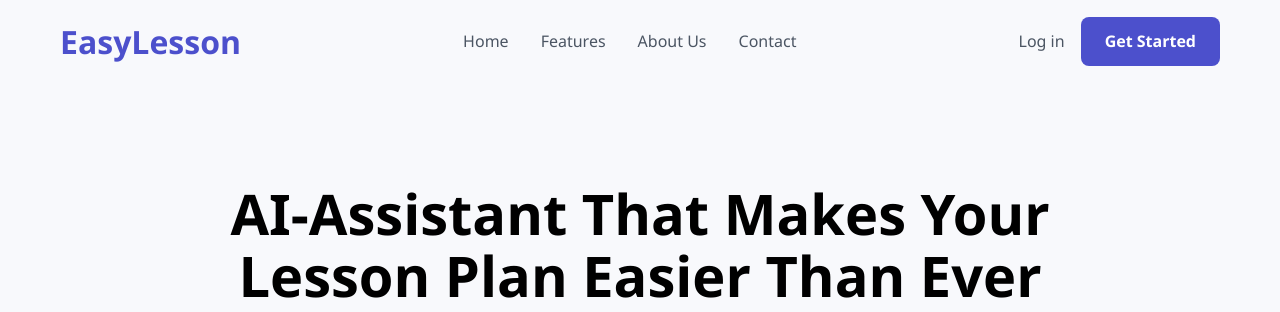
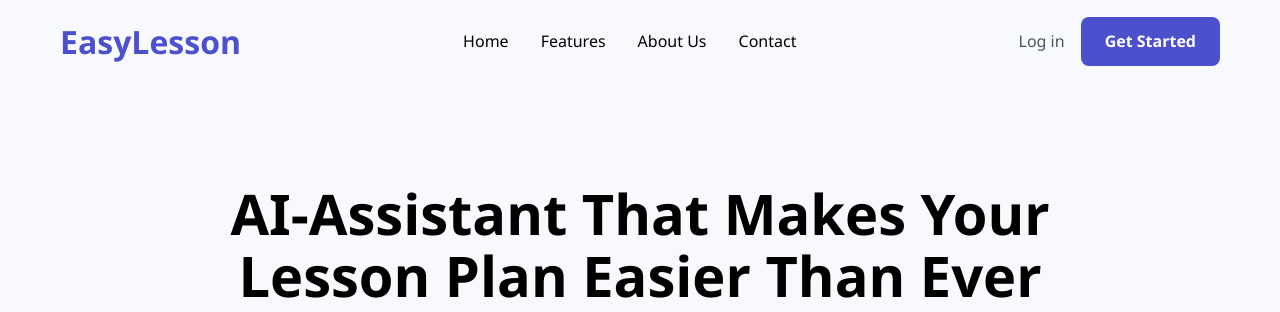
Before and after one commit to minhtrietcancode/easylessonplan, a Python web app: template frontend/templates/index.html in a window 1280 px wide. Shown: the top 312 px of the page. Run offline with Jinja, Linux system fonts and the light colour scheme; the template is opened without the code that fills it, so the values that code supplies are empty.

Commit message:
nav link be pure black

```diff
--- a/frontend/templates/index.html
+++ b/frontend/templates/index.html
@@ -56,7 +56,7 @@
         }
 
         .nav-links a {
-            color: #4b5563;
+            color: black;
             text-decoration: none;
             font-weight: 500;
             transition: color 0.3s ease;
```
